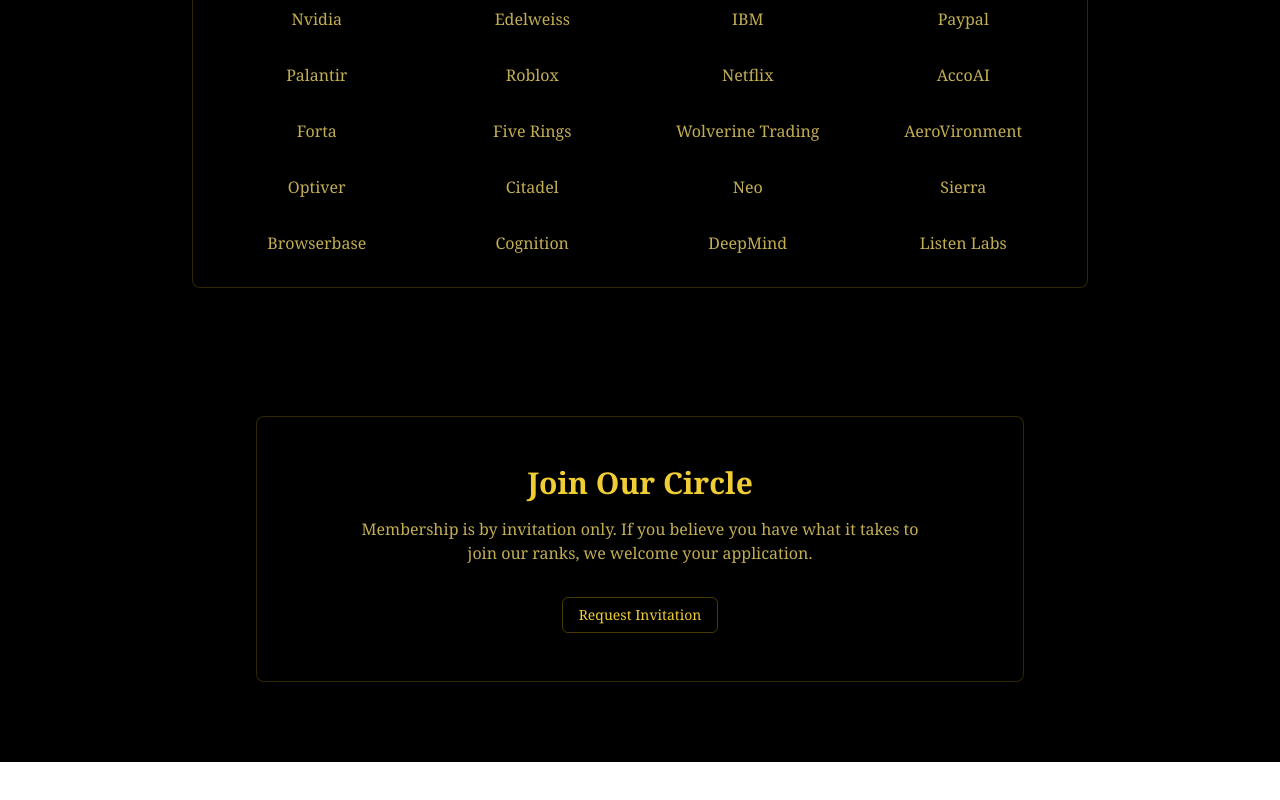
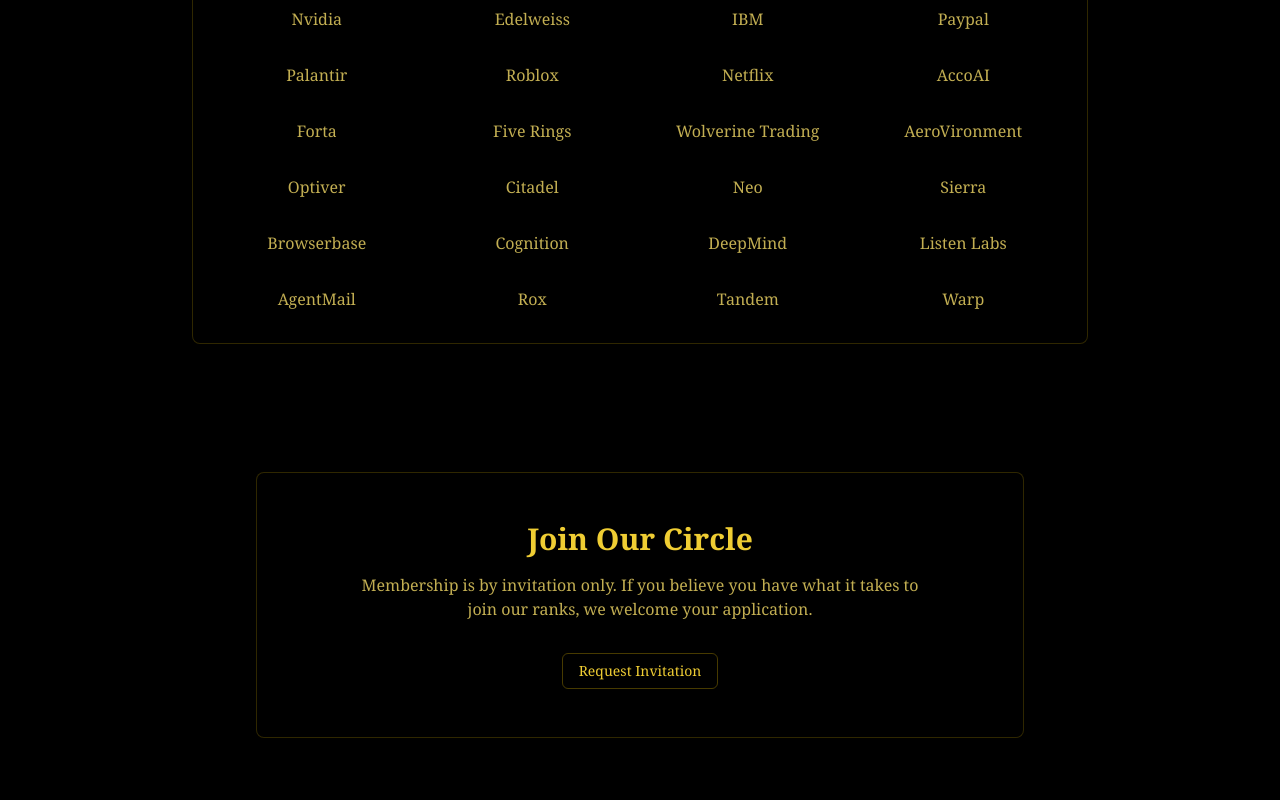
Before and after one commit to shrey150/rush-dds, a Next.js app: page /about in a window 1280 px wide. Shown: the part 1478-2278 px from the top of the page. Before the commit the page ends 2240 px from the top, so only its background shows below. Built offline with nearby package versions, Linux system fonts and the light colour scheme; a web font is replaced by a local one.

Commit message:
Added Rox, Warp, AgentMail, Tandem

```diff
--- a/app/about/page.tsx
+++ b/app/about/page.tsx
@@ -13,7 +13,8 @@
         "Coinbase", "MongoDB", "Databricks", "Hyperfan", "Datadog", "LinkedIn", "Pentair", "Courier Health",
         "Altrix", "LiberusAI", "Mastercard", "Unilever", "Susquehanna", "Cigna Group", "Dematic", "AMD", "Nvidia",
         "Edelweiss", "IBM", "Paypal", "Palantir", "Roblox", "Netflix", "AccoAI", "Forta", "Five Rings", "Wolverine Trading",
-        "AeroVironment", "Optiver", "Citadel", "Neo", "Sierra", "Browserbase", "Cognition", "DeepMind", "Listen Labs"
+        "AeroVironment", "Optiver", "Citadel", "Neo", "Sierra", "Browserbase", "Cognition", "DeepMind", "Listen Labs",
+        "AgentMail", "Rox", "Tandem", "Warp"
     ]
 
     return (
```
